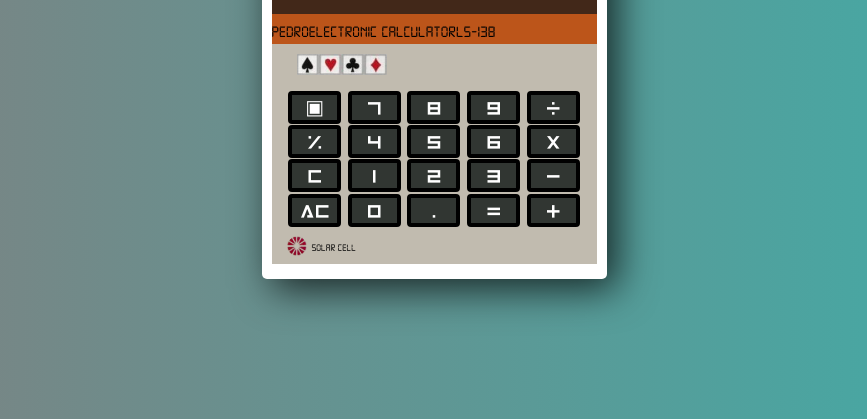
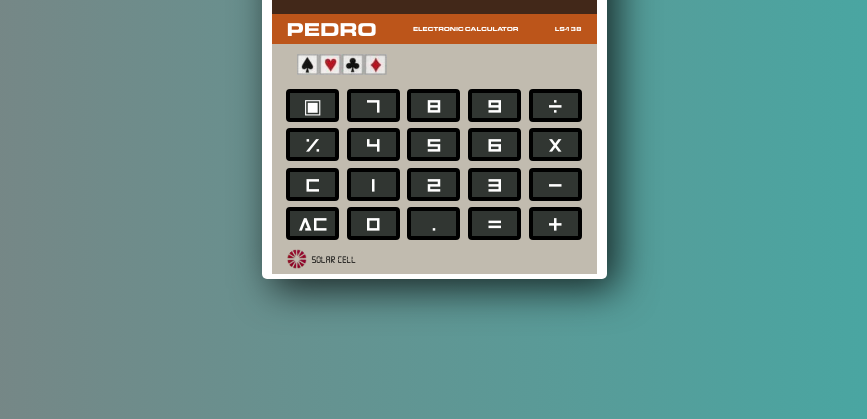
Before and after one commit to piotrbartnik/RPNcalculator, a website: page index.html in a window 1280 px wide. Shown: the part 381-800 px from the top of the page, without its empty margins (206-1073 px from the left). Drawn offline with Linux system fonts and the light colour scheme.

Commit message:
css almost done

```diff
--- a/src/sass/main.scss
+++ b/src/sass/main.scss
@@ -8,8 +8,16 @@
   src: url(../fonts/Android_101.ttf) format('truetype');
 }
 
+@font-face {
+  font-family: 'OEG';
+  src: url(../fonts/OPTIEdgarBold-Extended.otf) format('truetype');
+}
+
+
+
 $font-calc: 'Digital7';
 $font-android: 'Android';
+$font-oeg: 'OEG';
 
 @mixin flex {
   display: flex;
@@ -99,12 +107,24 @@ p {
     align-items: center;
     background-color: #bc551a;
     height: 30px;
+    box-sizing: border-box;
+    padding: 0 15px;
+    color: white;
+    font-family: "OEG";
+    justify-content: space-between;
 
+    &--type {
+      font-size: 5px;
+
+      &:nth-of-type(1) {
+        color: black;
+      }
+    }
   }
 
   &__pad {
     width: 325px;
-    height: 220px;
+    height: 230px;
     @include flex;
     justify-content: flex-start;
     background-color: #c1bbaf;
@@ -123,6 +143,7 @@ p {
       justify-content: space-evenly;
       width: 325px;
       padding: 5px;
+
     }
 
     &--solarcell {
@@ -148,6 +169,7 @@ p {
     color: #ffffff;
     font-size: 20px;
     cursor: pointer;
+    margin: 3px;
 
     &:hover {
       background-color: #6d726e;
```
Also changed, not shown: dist/css/main.css, dist/fonts/OPTIEdgarBold-Extended.otf (added), src/css/main.css.
